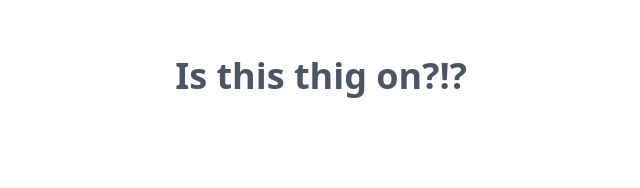
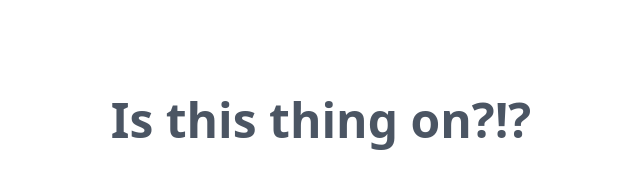
Before and after one commit to aleagi/tw-starter, a website: page public/index.html in a window 1280 px wide. Shown: the whole page, without its empty margins (319-959 px from the left). Drawn offline with Linux system fonts and the light colour scheme.

Commit message:
adjusting the files

```diff
--- a/public/index.html
+++ b/public/index.html
@@ -9,7 +9,7 @@
 </head>
 
 <body>
-    <h1 class="font-bold text-4xl text-center pt-14 text-gray-600">Is this thig on?!?</h1>
+    <h1 class="text-5xl font-bold text-center text-gray-600 pt-24">Is this thing on?!?</h1>
 </body>
 
 </html>
```
Also changed, not shown: public/styles.css.
